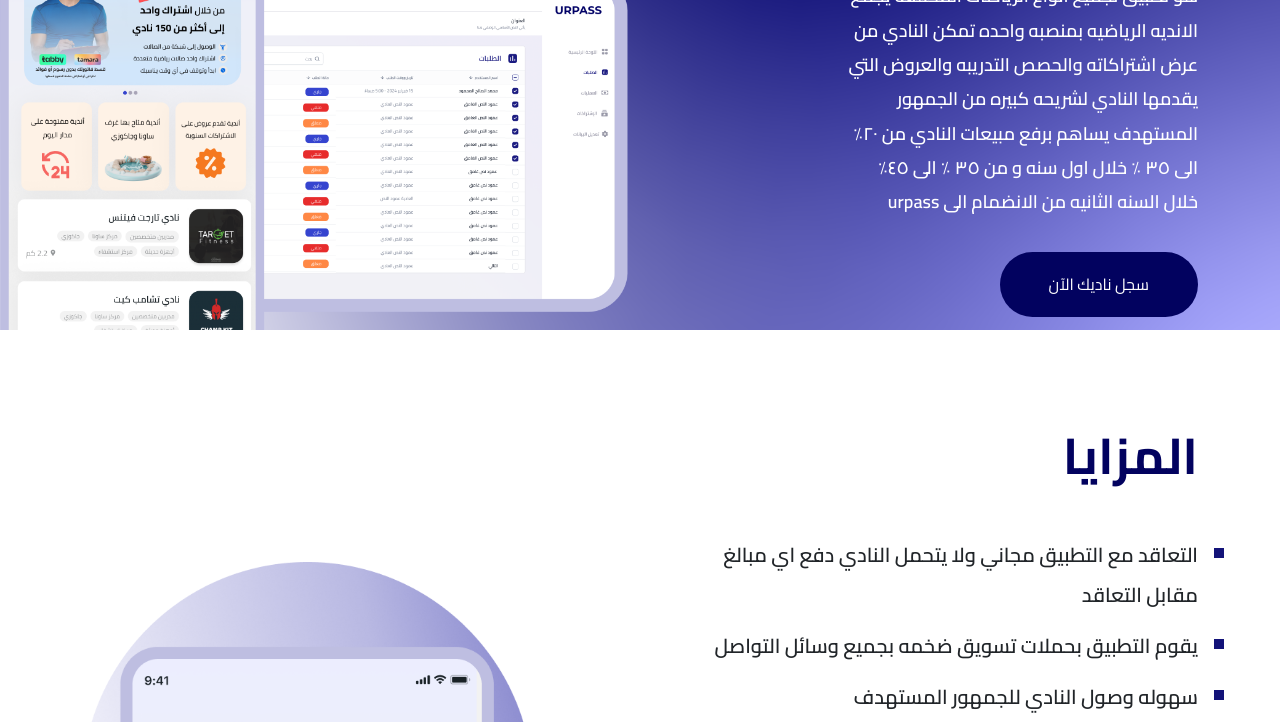
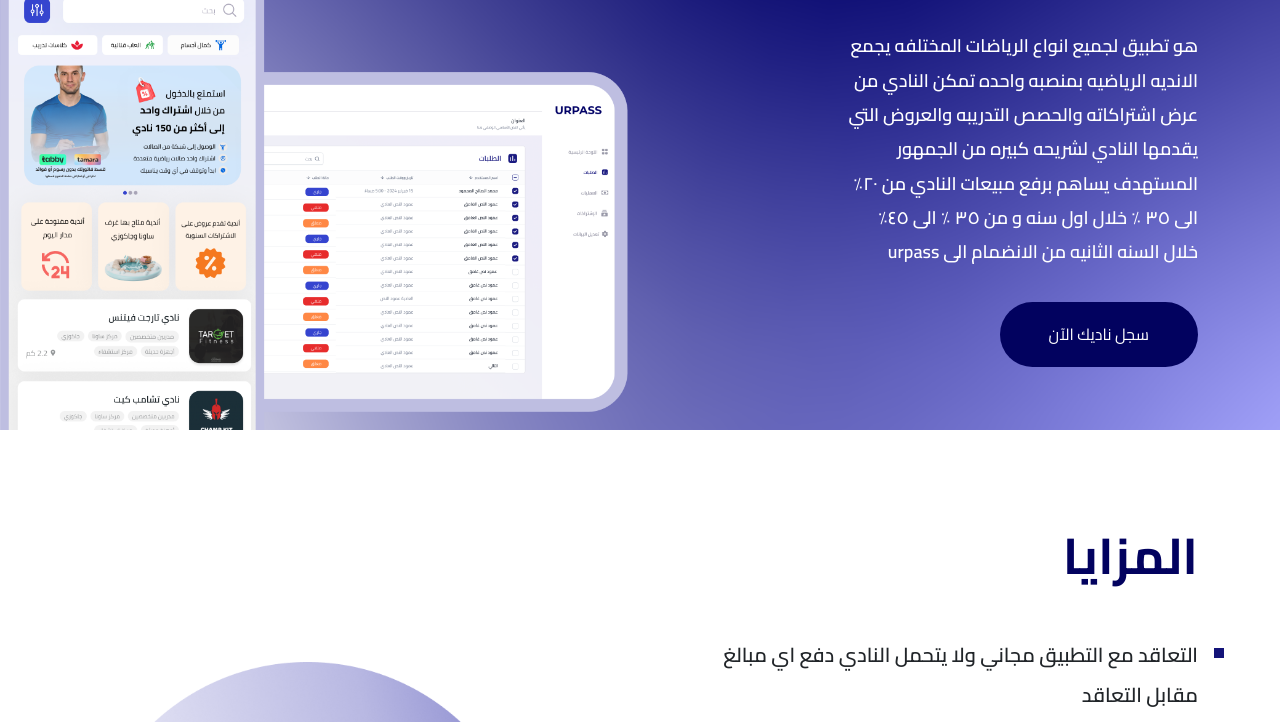
Before and after one commit to ahfadaly/Clubs, a plain HTML site: page index.html in a window 1280 px wide. Shown: the part 488-1210 px from the top of the page. Drawn offline with nearby package versions, Linux system fonts and the light colour scheme; a web font is replaced by a local one.

Commit message:
edite img

```diff
--- a/css/main.css
+++ b/css/main.css
@@ -79,7 +79,7 @@ textarea:focus {
 /* start main-section ---- */
 .main-section {
   background-image: url(../images/bg-main-section.png);
-  height: 700px;
+  height: 100vh;
   width: 100%;
   background-size: cover;
   background-position: center;
@@ -116,6 +116,11 @@ textarea:focus {
     position: static !important;
   }
 }
+/* @media (min-width: 992px) {
+  .main-section {
+    height: 900px;
+  }
+} */
 /* end main-section ---- */
 
 /* start about-us -------- */
```
